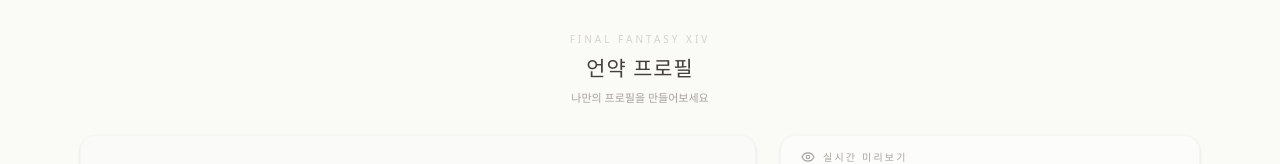
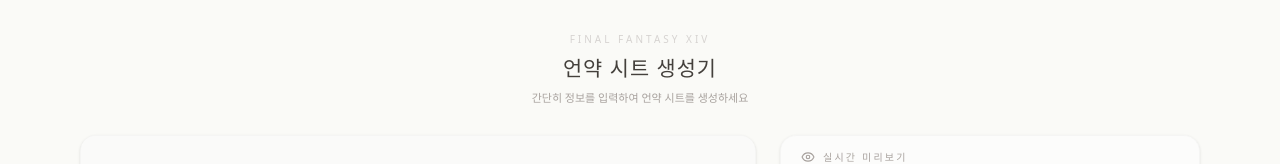
Before and after one commit to gogobibi/eternal-bonding-sheet, a Next.js app: page / in a window 1280 px wide. Shown: the top 164 px of the page. Built offline with nearby package versions, Linux system fonts and the light colour scheme.

Commit message:
feat: 타이틀명 및 설명 수정

```diff
--- a/app/page.tsx
+++ b/app/page.tsx
@@ -10,10 +10,10 @@ export default function Home() {
             Final Fantasy XIV
           </p>
           <h1 className="text-stone-700 text-[1.3rem] font-medium tracking-[0.05em]">
-            언약 프로필
+            언약 시트 생성기
           </h1>
           <p className="text-[11px] text-stone-400 mt-1.5">
-            나만의 프로필을 만들어보세요
+            간단히 정보를 입력하여 언약 시트를 생성하세요
           </p>
         </div>
 
```
